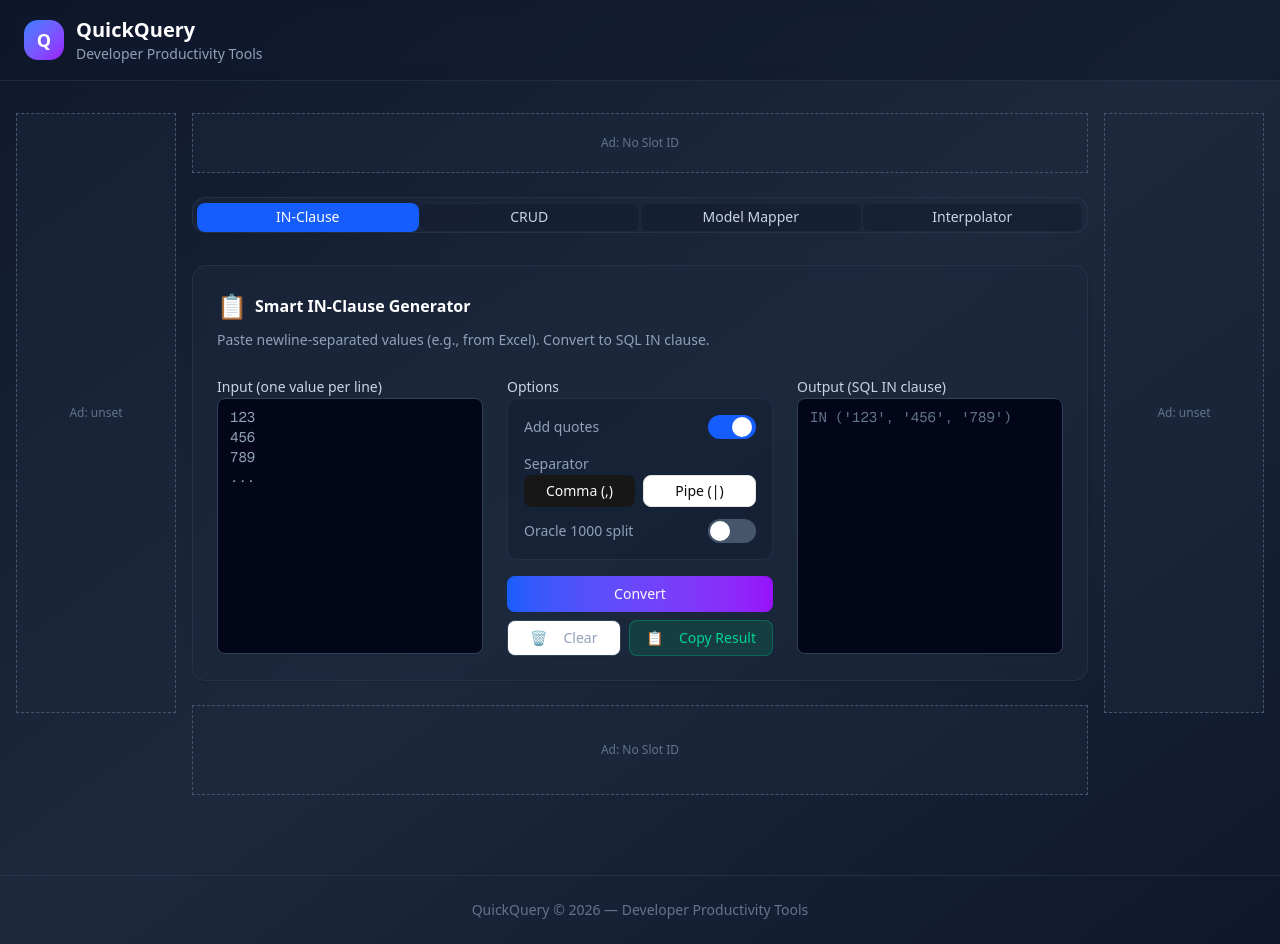
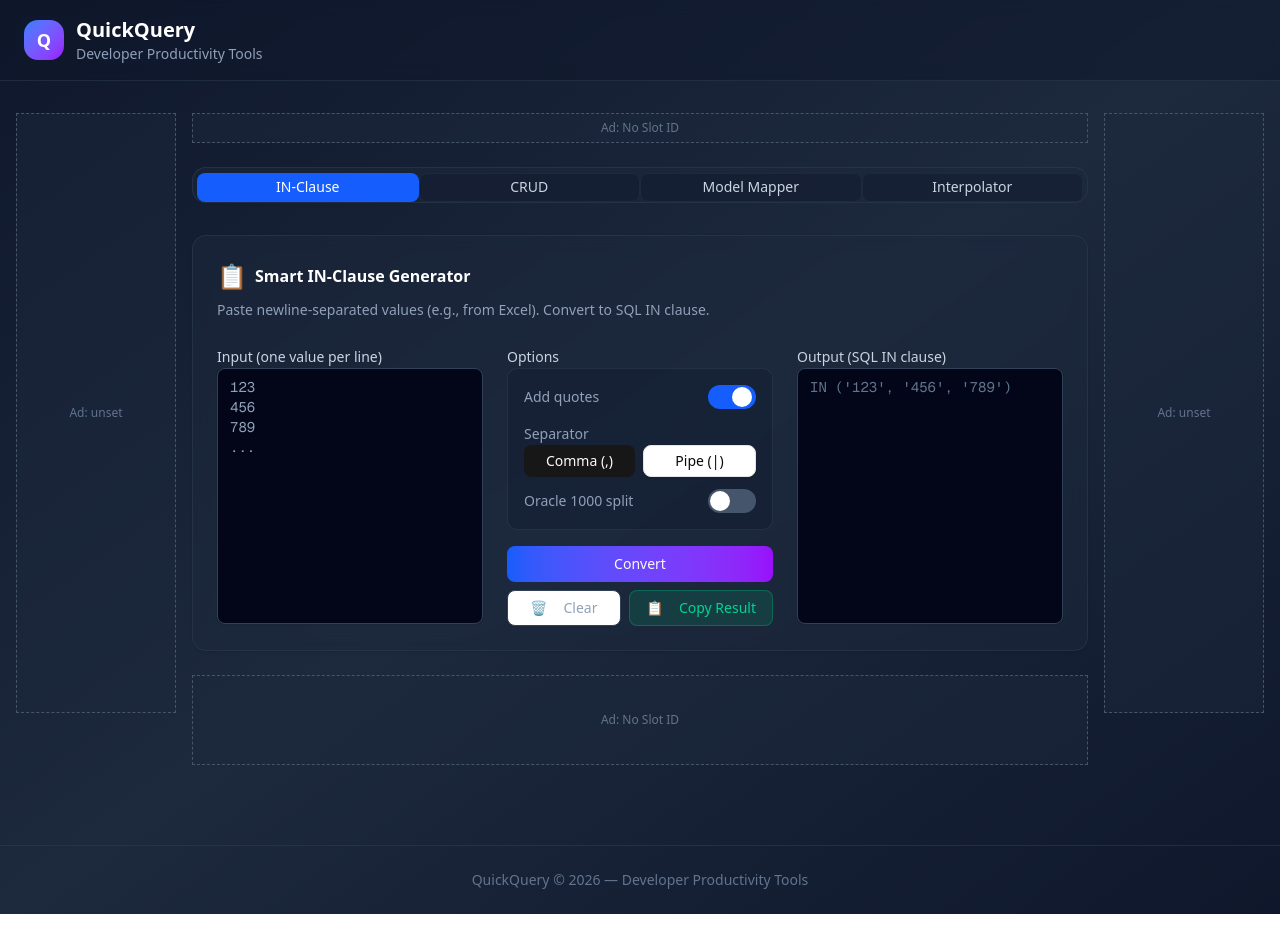
Before and after one commit to KimDavinchi/web_quickquery, a Next.js app: page / in a window 1280 px wide. After the commit the page ends 914 px from the top, so only its background shows below. Built offline with nearby package versions, Linux system fonts and the light colour scheme; no server answers.

Commit message:
Layout: Reduce Top Ad height to 30px

```diff
--- a/src/app/page.tsx
+++ b/src/app/page.tsx
@@ -48,8 +48,8 @@ export default function Home() {
           {/* Top Ad */}
           <AdSenseBanner
             slotId={process.env.NEXT_PUBLIC_ADSENSE_TOP_SLOT}
-            className="w-full min-h-[60px]"
-            style={{ width: "100%", height: "60px" }}
+            className="w-full min-h-[30px]"
+            style={{ width: "100%", height: "30px" }}
           />
 
           <Tabs defaultValue="in-clause" className="w-full">
```
